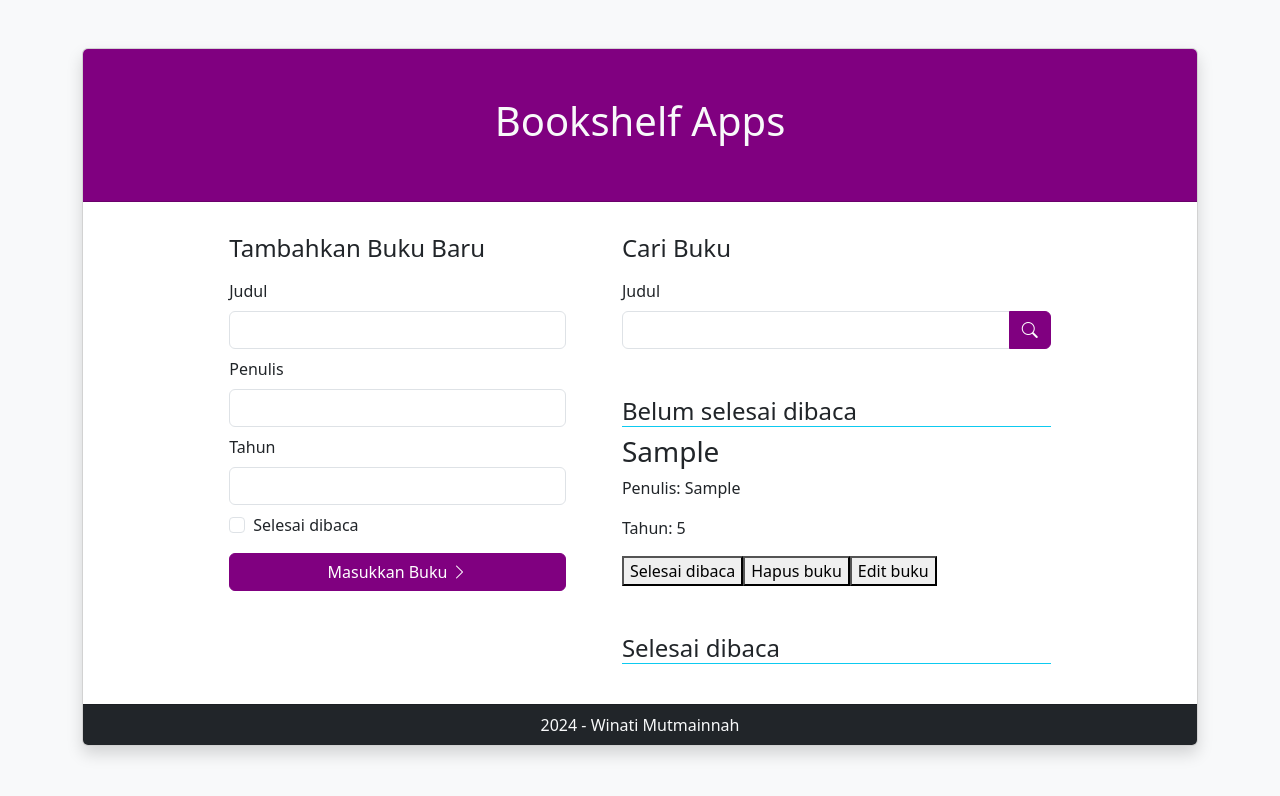
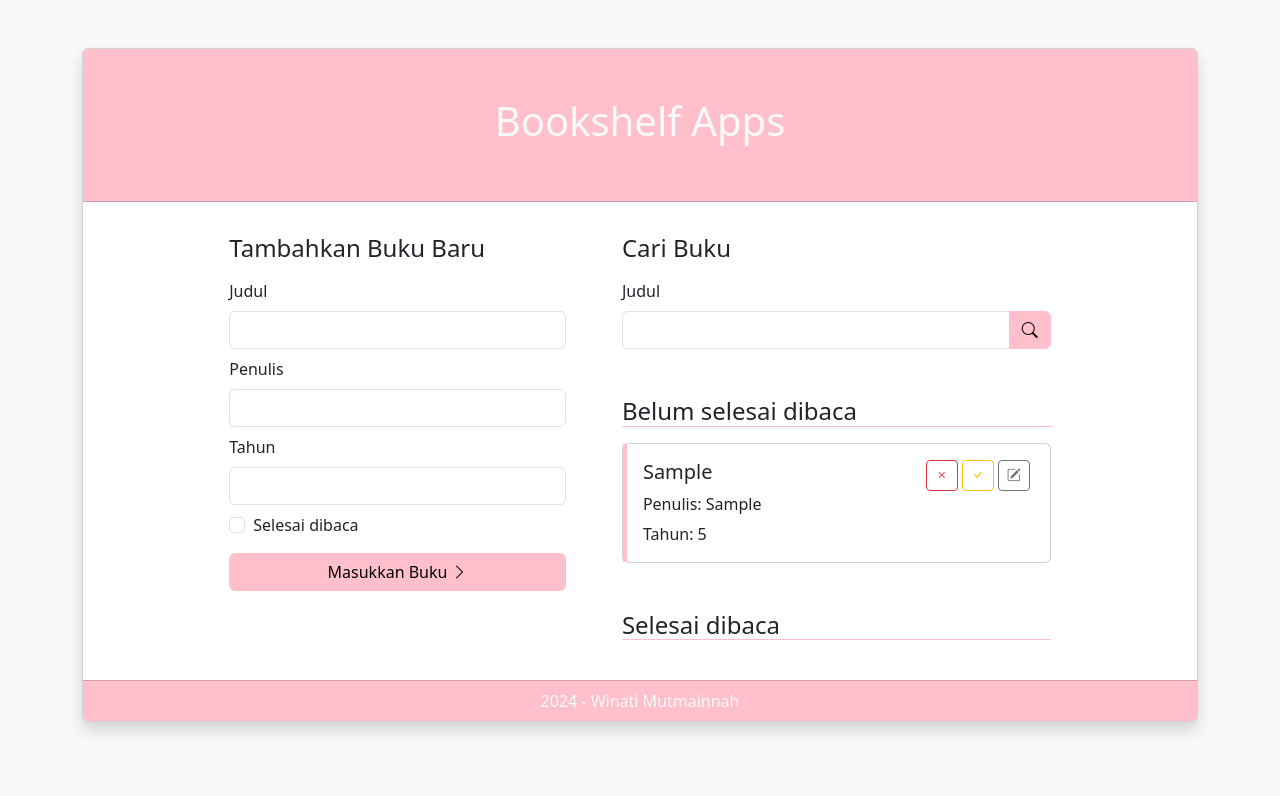
Before and after one commit to winati17/bookshelf-dom, a website: page index.html in a window 1280 px wide. Both pictures are taken after typing "Sample", "Sample", "5" into the empty fields and a click on the button "Masukkan Buku". Drawn offline with nearby package versions, Linux system fonts and the light colour scheme; some packages are replaced by stand-ins of ours; a script that the page names is missing.

Commit message:
feat: finalize project

```diff
--- a/index.html
+++ b/index.html
@@ -7,10 +7,8 @@
     content="width=device-width, user-scalable=no, initial-scale=1.0, maximum-scale=1.0, minimum-scale=1.0">
   <meta http-equiv="X-UA-Compatible" content="ie=edge">
   <title>Bookshelf Apps</title>
-
   <script src="https://cdn.jsdelivr.net/npm/sweetalert2@11"></script>
-
-  <link href="../css/main.min.css" rel="stylesheet">
+  <link href="./styles/main.min.css" rel="stylesheet">
   <link rel="stylesheet" href="https://cdn.jsdelivr.net/npm/bootstrap-icons@1.5.0/font/bootstrap-icons.css">
 </head>
 
@@ -65,14 +63,14 @@
         </section>
 
         <section class="mt-5">
-          <h4 class="border-bottom border-info">Belum selesai dibaca</h4>
+          <h4 class="border-bottom border-primary">Belum selesai dibaca</h4>
           <div id="incompleteBookshelfList">
 
           </div>
         </section>
 
         <section class="mt-5">
-          <h4 class="border-bottom border-info">Selesai dibaca</h4>
+          <h4 class="border-bottom border-primary">Selesai dibaca</h4>
           <div id="completeBookshelfList">
 
           </div>
@@ -80,13 +78,13 @@
       </div>
     </main>
 
-    <div class="text-center card-footer bg-dark text-light">2024 - Winati Mutmainnah</div>
+    <div class="text-center card-footer bg-primary text-light">2024 - Winati Mutmainnah</div>
   </div>
 
   <script src="https://cdn.jsdelivr.net/npm/bootstrap@5.0.2/dist/js/bootstrap.bundle.min.js"
     integrity="sha384-MrcW6ZMFYlzcLA8Nl+NtUVF0sA7MsXsP1UyJoMp4YLEuNSfAP+JcXn/tWtIaxVXM"
     crossorigin="anonymous"></script>
-  <script src="main.js"></script>
+  <script src="script/main.js"></script>
 </body>
 
 </html>
--- a/main.js
+++ b/script/main.js
@@ -1,23 +1,10 @@
-/**
- * [
- *    {
- *      id: string | number,
- *      title: string,
- *      author: string,
- *      year: number,
- *      isComplete: boolean,
- *    }
- * ]
- */
-
-
 const books = [];
 let filteredBookshelf = [];
 const RENDER_EVENT = 'render-book';
 const SAVED_EVENT = 'saved-book';
 const STORAGE_KEY = 'BOOK_APPS';
 
-function isStorageExist() /* boolean */ {
+function isStorageExist() {
   if (typeof (Storage) === undefined) {
     alert('Browser kamu tidak mendukung local storage');
     return false;
@@ -47,78 +34,6 @@ function generateBookObject(id, title, author, year, isComplete) {
   }
 }
 
-function makeBook(bookObject) {
-  const { id, title, author, year, isComplete } = bookObject;
-
-  const textTitle = document.createElement('h3');
-  textTitle.innerText = title;
-
-  const textAuthor = document.createElement('p');
-  textAuthor.innerText = "Penulis: " + author;
-
-  const textYear = document.createElement('p');
-  textYear.innerText = "Tahun: " + year;
-
-  const textContainer = document.createElement('article');
-  textContainer.classList.add('book_item');
-  textContainer.append(textTitle, textAuthor, textYear);
-  textContainer.setAttribute('id', `todo-${id}`);
-
-  const container = document.createElement('div');
-  container.classList.add('action');
-  textContainer.append(container);
-
-  if (isComplete) {
-    const uncompleteButton = document.createElement('button');
-    uncompleteButton.classList.add('green');
-    uncompleteButton.innerText = "Belum selesai di Baca";
-    uncompleteButton.addEventListener('click', function () {
-      addBookToUncompleted(id);
-    });
-
-    const trashButton = document.createElement('button');
-    trashButton.classList.add('red');
-    trashButton.innerText = "Hapus buku";
-    trashButton.addEventListener('click', function () {
-      addRemoveAlert(id, title);
-    });
-
-    const editButton = document.createElement('button');
-    editButton.classList.add('edit');
-    editButton.innerText = "Edit buku";
-    editButton.addEventListener('click', function () {
-      addEditAlert(id);
-    });
-
-    container.append(uncompleteButton, trashButton, editButton);
-
-  } else {
-    const completeButton = document.createElement('button');
-    completeButton.classList.add('green');
-    completeButton.innerText = "Selesai dibaca";
-    completeButton.addEventListener('click', function () {
-      addBookToCompleted(id);
-    });
-
-    const trashButton = document.createElement('button');
-    trashButton.classList.add('red');
-    trashButton.innerText = "Hapus buku";
-    trashButton.addEventListener('click', function () {
-      addRemoveAlert(id, title);
-    });
-
-    const editButton = document.createElement('button');
-    editButton.classList.add('edit');
-    editButton.innerText = "Edit buku";
-    editButton.addEventListener('click', function () {
-      addEditAlert(id);
-    });
-
-    container.append(completeButton, trashButton, editButton);
-  }
-  return textContainer;
-}
-
 function addBook() {
   const title = document.getElementById('inputBookTitle').value;
   const author = document.getElementById('inputBookAuthor').value;
@@ -132,31 +47,95 @@ function addBook() {
   saveData();
 }
 
-function addBookToCompleted(bookId) {
-  const bookTarget = books.find((book) => book.id === bookId);
+function makeBook(bookObject) {
+  const { id, title, author, year, isComplete } = bookObject;
+
+  const book = document.createElement("article");
+  book.setAttribute("id", id);
+  book.classList.add("card", "my-3");
+
+  const bookTitle = document.createElement("h5");
+  bookTitle.classList.add("text-truncate");
+  bookTitle.style.maxWidth = "200px";
+  bookTitle.innerText = title;
+
+  const bookAuthor = document.createElement("span");
+  bookAuthor.classList.add("text-truncate", "d-inline-block");
+  bookAuthor.style.maxWidth = "200px";
+  bookAuthor.innerText = "Penulis: " + author;
+
+  const bookYear = document.createElement("span");
+  bookYear.innerText = "Tahun: " + year;
+
+  const br = document.createElement("br");
+
+  const cardContainer = document.createElement("div");
+  cardContainer.classList.add("card-body", "border-start", "border-4", "border-primary", "d-flex", "justify-content-between");
+
+  const cardContent = document.createElement("div");
+  cardContent.classList.add("card-content");
+
+  const cardAction = addAction(isComplete, id, title);
+
+  cardContent.append(bookTitle, bookAuthor, br, bookYear);
+  cardContainer.append(cardContent);
+  cardContainer.append(cardAction);
+  book.append(cardContainer);
+
+  return book;
+}
+
+function addAction(isComplete, id, title) {
+  const cardActions = document.createElement("div");
+
+  const actionDelete = createActionDelete(id, title);
+  cardActions.append(actionDelete);
+
+  if (!isComplete) {
+    const actionToCompleted = createActionToCompleted(id);
+    cardActions.append(actionToCompleted);
+  } else {
+    const actionToUncompleted = createActionToUncompleted(id);
+    cardActions.append(actionToUncompleted);
+  }
+
+  const editButton = createEditButton(id);
+  cardActions.append(editButton);
+  return cardActions;
+}
+
+function createActionToCompleted(idBook) {
+  const action = document.createElement("button");
+  action.classList.add("btn", "btn-sm", "btn-outline-warning");
+  action.innerHTML = '<i class="bi bi-check"></i>';
+
+  action.addEventListener("click", function () {
+    const bookTarget = books.find((book) => book.id === idBook);
     if (!bookTarget) return;
 
     bookTarget.isComplete = true;
     document.dispatchEvent(new Event(RENDER_EVENT));
     saveData();
+  })
+
+  return action;
 }
 
-function addBookToUncompleted(bookId) {
+function createActionToUncompleted(bookId) {
+  const action = document.createElement("button");
+  action.classList.add("btn", "btn-sm", "btn-outline-warning");
+  action.innerHTML = '<i class="bi bi-arrow-counterclockwise"></i>';
+
+  action.addEventListener("click", function () {
     const bookTarget = books.find((book) => book.id === bookId);
     if (!bookTarget) return;
 
     bookTarget.isComplete = false;
     document.dispatchEvent(new Event(RENDER_EVENT));
     saveData();
-}
+  })
 
-function removeBook(bookId) {
-  const bookTarget = books.findIndex((book) => book.id === bookId);
-  if (bookTarget === -1) return;
-
-  books.splice(bookTarget, 1);
-  document.dispatchEvent(new Event(RENDER_EVENT));
-  saveData();
+  return action;
 }
 
 function addRemoveAlert(id, title) {
@@ -183,7 +162,38 @@ function addRemoveAlert(id, title) {
   });
 }
 
-//Rawan XSS Attack, perlu di sanitize in the future
+function removeBook(bookId) {
+  const bookTarget = books.findIndex((book) => book.id === bookId);
+  if (bookTarget === -1) return;
+
+  books.splice(bookTarget, 1);
+  document.dispatchEvent(new Event(RENDER_EVENT));
+  saveData();
+}
+
+function createActionDelete(id, title) {
+  const actionDelete = document.createElement("button");
+  actionDelete.classList.add("btn", "btn-sm", "btn-outline-danger", "mx-1");
+  actionDelete.innerHTML = '<i class="bi bi-x"></i>';
+
+  actionDelete.addEventListener("click", function () {
+    addRemoveAlert(id, title);
+  });
+
+  return actionDelete;
+}
+
+function createEditButton(id){
+  const editButton = document.createElement('button');
+  editButton.classList.add("btn", "btn-sm", "btn-outline-secondary", "mx-1");
+  editButton.innerHTML = '<i class="bi bi-pencil-square"></i>';
+  editButton.addEventListener('click', function () {
+    addEditAlert(id);
+  });
+
+  return editButton;
+}
+
 async function addEditAlert(id) {
   const bookTarget = books.find((book) => book.id === id);
   const { value: formValues } = await Swal.fire({
@@ -218,8 +228,6 @@ async function addEditAlert(id) {
     saveData();
   }
 }
-
-
 
 function loadDataFromStorage() {
   const serializedData = localStorage.getItem(STORAGE_KEY);
--- a/scss/main.scss
+++ b/styles/scss/main.scss
@@ -5,4 +5,4 @@ body {
 }
 
 $primary: pink;
-@import "../node_modules/bootstrap/scss/bootstrap";
+@import "../../node_modules/bootstrap/scss/bootstrap";
```
Also changed, not shown: css/main.min.css (deleted), styles/main.min.css (added), styles/scss/main.css, styles/style.min.css (renamed from css/style.min.css), 6 other files. Lines whose indentation alone changed are shown as unchanged.
